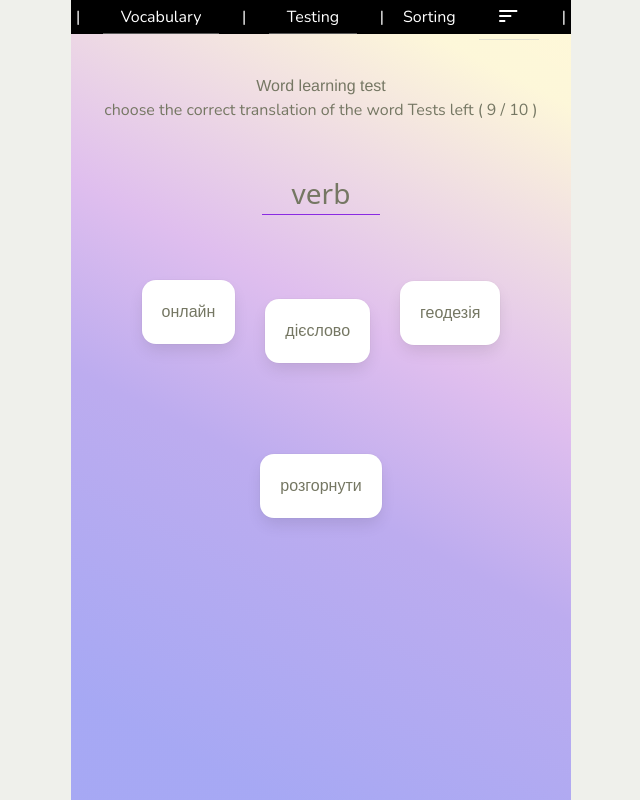
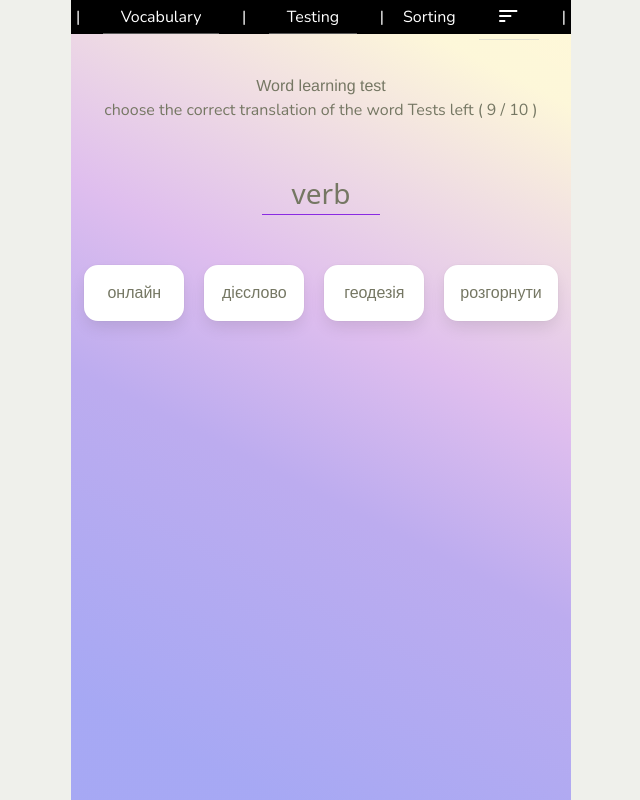
Before and after one commit to hustle2live/Vocabulary-App, a React (Create React App) app: page /#/test-page in a window 1280 px wide. Both pictures are taken after a click on the item "перевага". Shown: the whole page, without its empty margins (319-959 px from the left). Built offline with nearby package versions, Linux system fonts and the light colour scheme.

Commit message:
add styles to TestInteractivePage.scss

```diff
--- a/src/components/TestInteractive/TestInteractivePage.jsx
+++ b/src/components/TestInteractive/TestInteractivePage.jsx
@@ -55,7 +55,7 @@ export const TestInteractivePage = (props) => {
                      );
                   }}
                >
-                  <span className="box">{item}</span>
+                  <p className="box">{item}</p>
                </li>
             ))}
          </ul>
--- a/src/components/TestInteractive/TestInteractivePage.module.scss
+++ b/src/components/TestInteractive/TestInteractivePage.module.scss
@@ -10,8 +10,11 @@
    flex-direction: column;
    text-align: center;
    padding: 40px 10px 20px;
-   // transition: all 1s;
    overflow: scroll;
+
+   &::-webkit-scrollbar {
+      display: none;
+   }
 }
 
 .wrapper,
@@ -50,7 +53,7 @@
 .testUlList {
    justify-content: center;
    flex-wrap: wrap;
-   // transition: 2s all ease;
+   gap: 20px;
 }
 
 .listElement.hide {
@@ -77,18 +80,28 @@
 }
 
 .listElement {
-   margin: 15px;
-   // background-color: aqua;
    animation: appear 1s linear;
    max-height: 50px;
+   min-width: 100px;
+   flex-shrink: 1;
 
+   p,
    span {
       display: block;
       box-sizing: border-box;
       cursor: pointer;
-      width: fit-content;
+      width: auto;
+      max-width: 200px;
+      white-space: nowrap;
+      overflow-x: scroll;
       min-width: 40px;
       border-radius: 14px;
+      border: 16px solid #ffffff;
+      padding: 0;
+
+      &::-webkit-scrollbar {
+         display: none;
+      }
 
       &:active,
       &:hover {
--- a/src/components/TestLogic/TestLogic.jsx
+++ b/src/components/TestLogic/TestLogic.jsx
@@ -46,11 +46,7 @@ export const TestLogic = () => {
       dispatch(testActionCreator.startNewTest()); // Starting new test after mounting component
    }, [dispatch]); // перенести при переходе на страницу
 
-
-
-   return (
-      <div>
-         {doesTestedElementExist ? (
+   return doesTestedElementExist ? (
       <TestInteractivePage
          changeWord={changeCurrentTest}
          getRandomAnswers={getRandomAnswers}
@@ -58,7 +54,5 @@ export const TestLogic = () => {
       />
    ) : (
       <ShowTestResults />
-         )}
-      </div>
    );
 };
```
Lines whose indentation alone changed are shown as unchanged.
